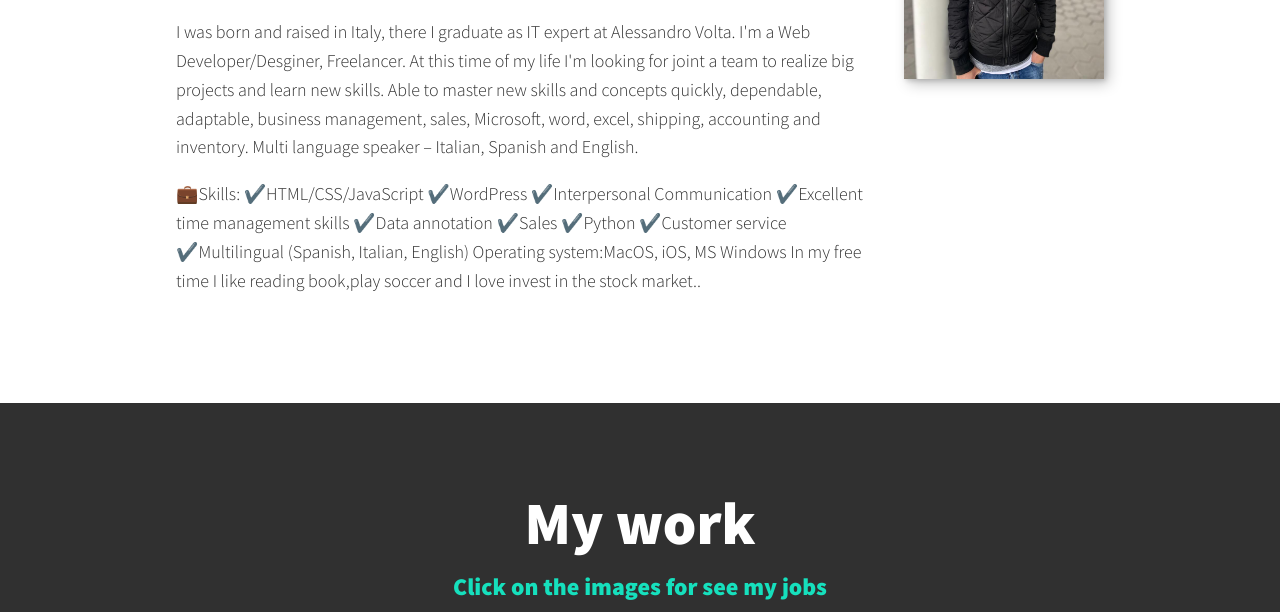
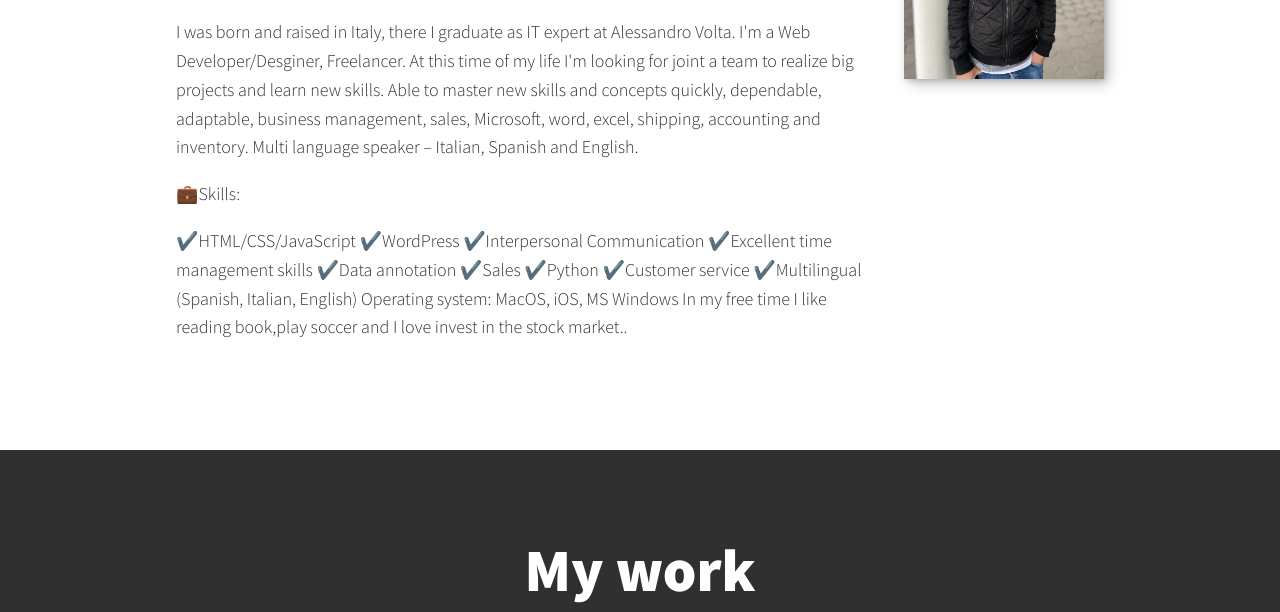
Before and after one commit to manu9292/Emanuele-Portfolio, a plain HTML site: page index.html in a window 1280 px wide. Shown: the part 1576-2188 px from the top of the page. Drawn offline with nearby package versions, Linux system fonts and the light colour scheme.

Commit message:
Update index.html

```diff
--- a/index.html
+++ b/index.html
@@ -75,7 +75,7 @@
                At this time of my life I'm looking for joint a team to realize big projects and learn new skills.
                Able to master new skills and concepts quickly, dependable, adaptable, business management, sales, Microsoft, word, excel, shipping, accounting and inventory. Multi language speaker – Italian, Spanish and English.</p>
                <p>
-               💼Skills:
+               <p>💼Skills:</p>
                ✔️HTML/CSS/JavaScript
                ✔️WordPress
                ✔️Interpersonal Communication
@@ -85,7 +85,7 @@
                ✔️Python
                ✔️Customer service
                ✔️Multilingual (Spanish, Italian, English)
-               Operating system:MacOS, iOS, MS Windows
+               Operating system: MacOS, iOS, MS Windows
                In my free time I like reading book,play soccer and I love invest in the stock market..</p>
            </div>
 
```
